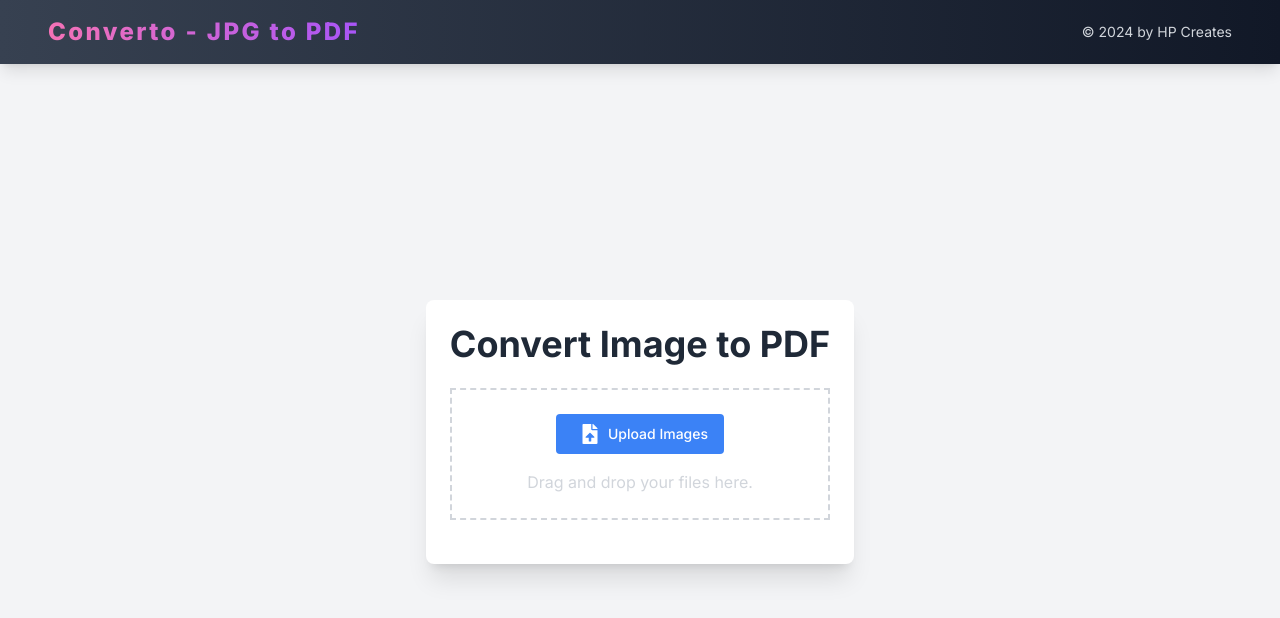
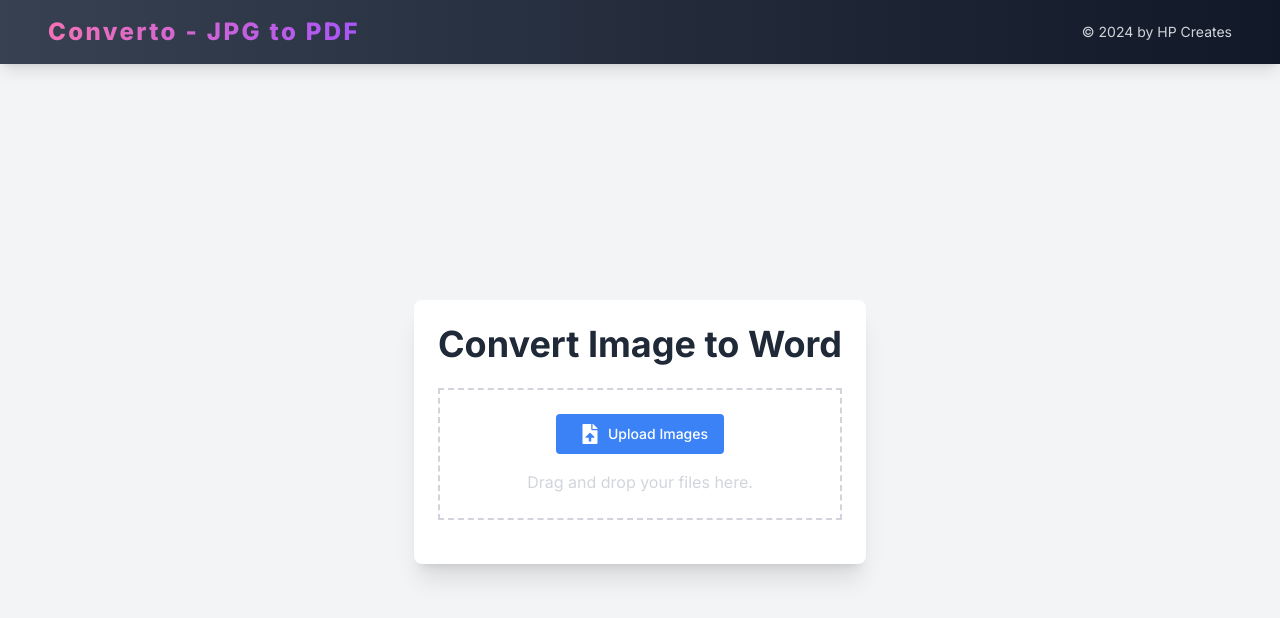
Before and after one commit to DhvaniAvlani27/converto, a Next.js app: page / in a window 1280 px wide. Shown: the top 618 px of the page. Built offline with nearby package versions, Linux system fonts and the light colour scheme.

Commit message:
addvgdddv

```diff
--- a/src/app/page.tsx
+++ b/src/app/page.tsx
@@ -10,7 +10,7 @@ const HomePage: React.FC = () => {
       <Header />
       <div className="flex flex-grow justify-center items-center">
         <div className="text-center p-6 bg-white shadow-xl rounded-lg">
-          <h1 className="text-4xl font-bold text-gray-800 mb-6">Convert Image to PDF</h1>
+          <h1 className="text-4xl font-bold text-gray-800 mb-6">Convert Image to Word</h1>
           <UploadInput />
         </div>
       </div>
--- a/src/components/upload/convertToPdf.tsx
+++ b/src/components/upload/convertToPdf.tsx
@@ -14,7 +14,7 @@ import { z } from "zod";
 import { HiLockOpen } from "react-icons/hi";
 import Header from "../header";
 
-const ConvertToWord = () => {
+const ConvertToPdf = () => {
   const fileInputRef = useRef<HTMLInputElement>(null);
   const [pdfUrl, setPdfUrl] = useState<string | null>(null);
   const firstPdfFileName = useRef<string>("");
```
